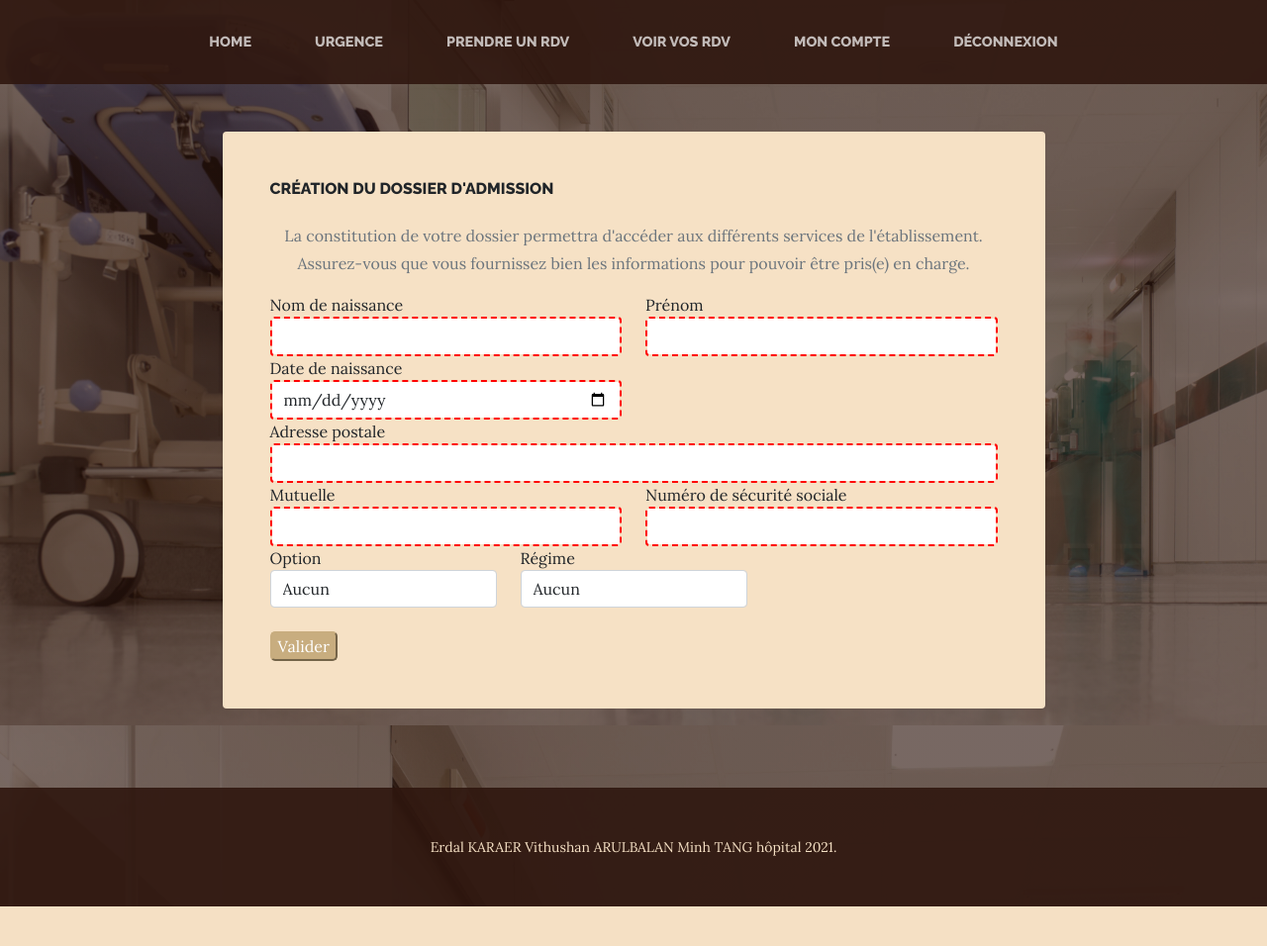
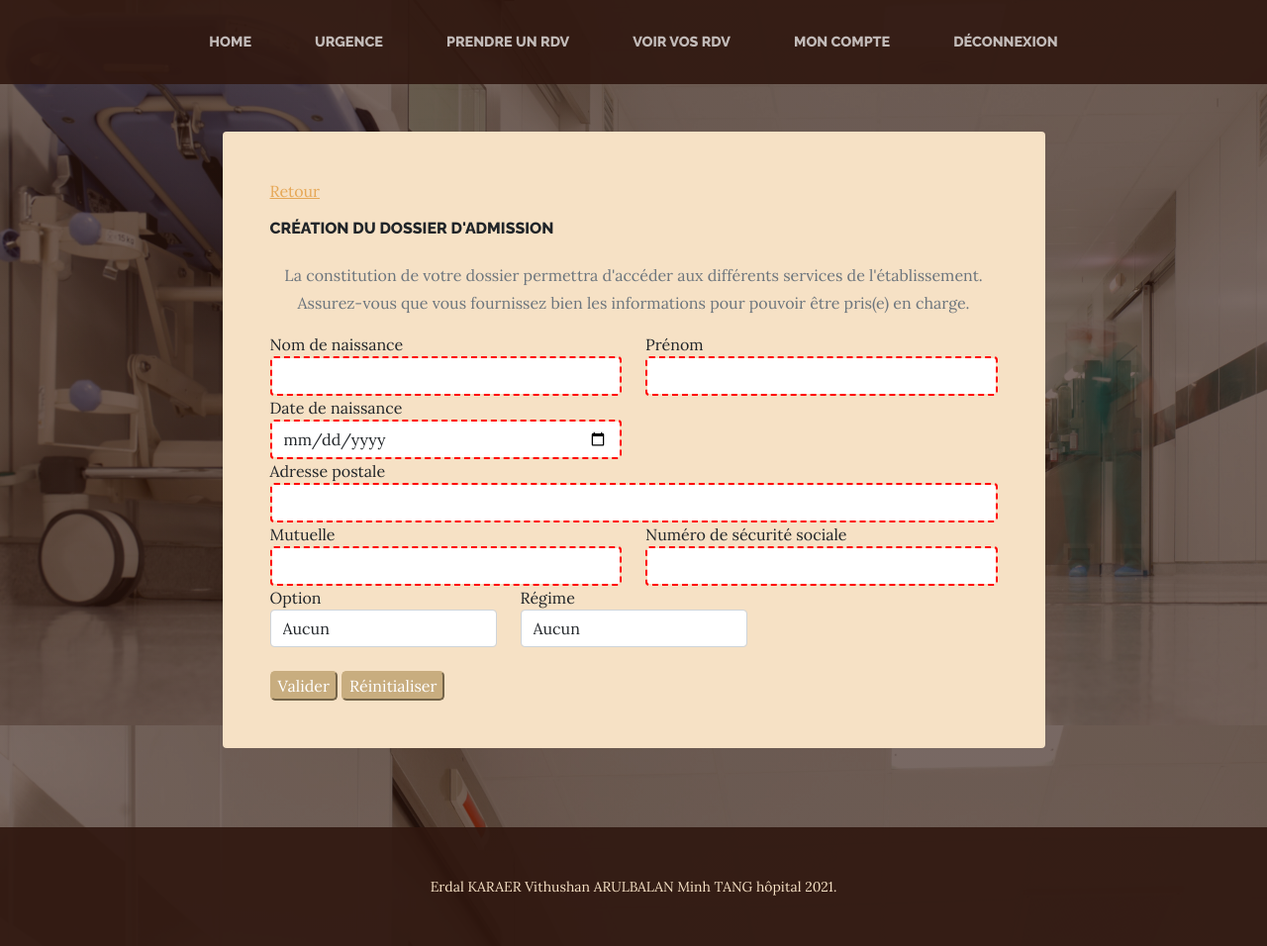
Before and after one commit to vithushan77/Projet_hopital, a PHP site: page /forms/dossierAdmission.php in a window 1280 px wide. Shown: the part 227-1183 px from the top of the page at 99% size. Before the commit the page ends 1143 px from the top, so only its background shows below. Run offline with PHP 8.4, Linux system fonts and the light colour scheme; the visitor is signed in with stand-in values (Sample User, id 1); data that the repository does not hold is empty.

Commit message:
Ajout bouton de réinitialisation + lien vers le profil

```diff
--- a/forms/dossierAdmission.php
+++ b/forms/dossierAdmission.php
@@ -37,6 +37,7 @@
                     <div class="row">
                         <div class="col-xl-9 col-lg-10 mx-auto">
                             <div class="bg-faded rounded p-5">
+                              <a href="/Projet_hopital/forms/moncompte.php"/>Retour</a></p>
                                 <h2 class="section-heading mb-4">
                                     <span class="section-heading-upper">Création du dossier d'admission</span>
                                 </h2>
@@ -107,6 +108,8 @@
                                       <div>
                                           <br>
                                           <button type="submit" class="btninsc">Valider</button>
+                                          <button type="reset" class="btninsc">Réinitialiser</button>
+
                                       </div>
                                 </form>
                             </div>
```
